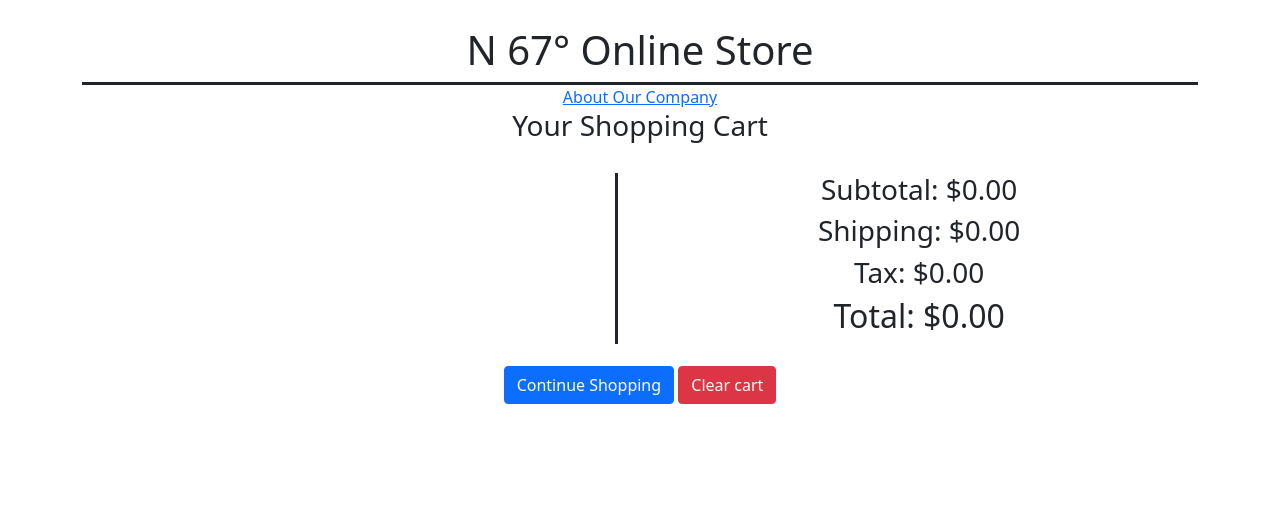
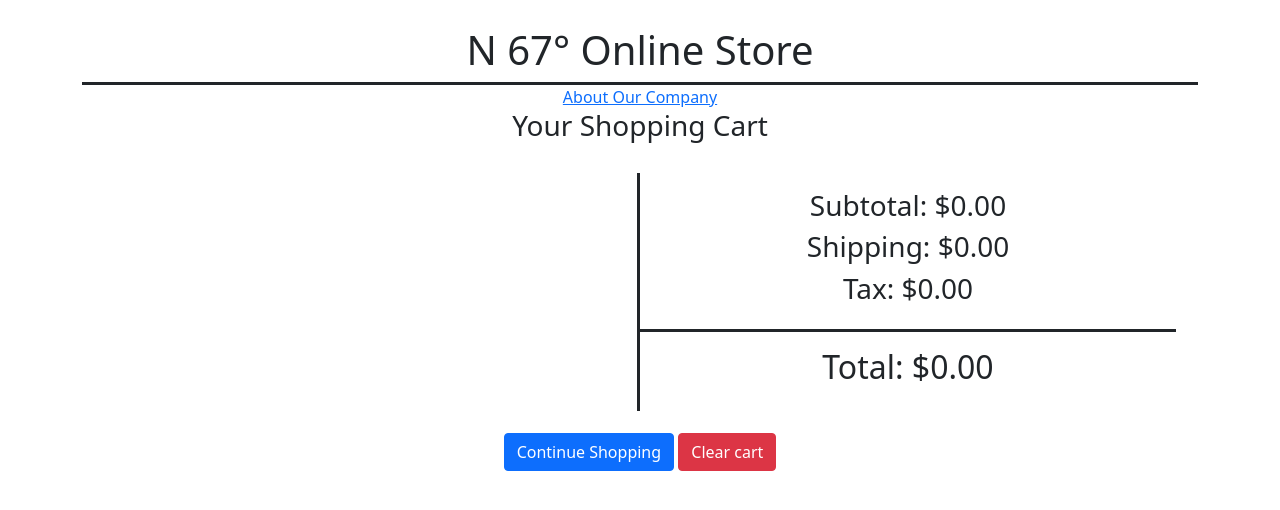
Before and after one commit to lhochs/n-67-online-shop, a Flask app: page /cart in a window 1280 px wide. Shown: the top 510 px of the page. Run offline with Flask 2, Linux system fonts and the light colour scheme.

Commit message:
cost centered more

```diff
--- a/flask_app/static/css/style.css
+++ b/flask_app/static/css/style.css
@@ -77,19 +77,28 @@ h-product-card img {
 .shoppingcart{
     display: flex;
     /* justify-content: space-between; */
-    margin: auto;
+    /* margin: auto; */
     width: auto;
 }
 
 .sC-items{
     border-right-style: solid ;
     width: 60%;
-    margin: 2%;
+    margin: 2% 0 2% 2%;
 }
 
 .sC-cost{
     /* border: 2px dotted red; */
     width: 60%;
     padding-top: auto;
-    margin: 2%;
+    margin: 2% 2% 2% 0;
 }
+
+.cost{
+    padding: 3%;
+    border-bottom-style: solid;
+}
+
+.total{
+    padding: 3%;
+}
--- a/flask_app/templates/cart.html
+++ b/flask_app/templates/cart.html
@@ -34,7 +34,7 @@
                     {% endfor %}
                 </div>
                 <div class="sC-cost">
-                    <div class="subTotal">
+                    <div class="cost">
                         <div class="top">
                             <h3>Subtotal: {{sub_total | currencyFormat}}</h3>
                         </div>
```
